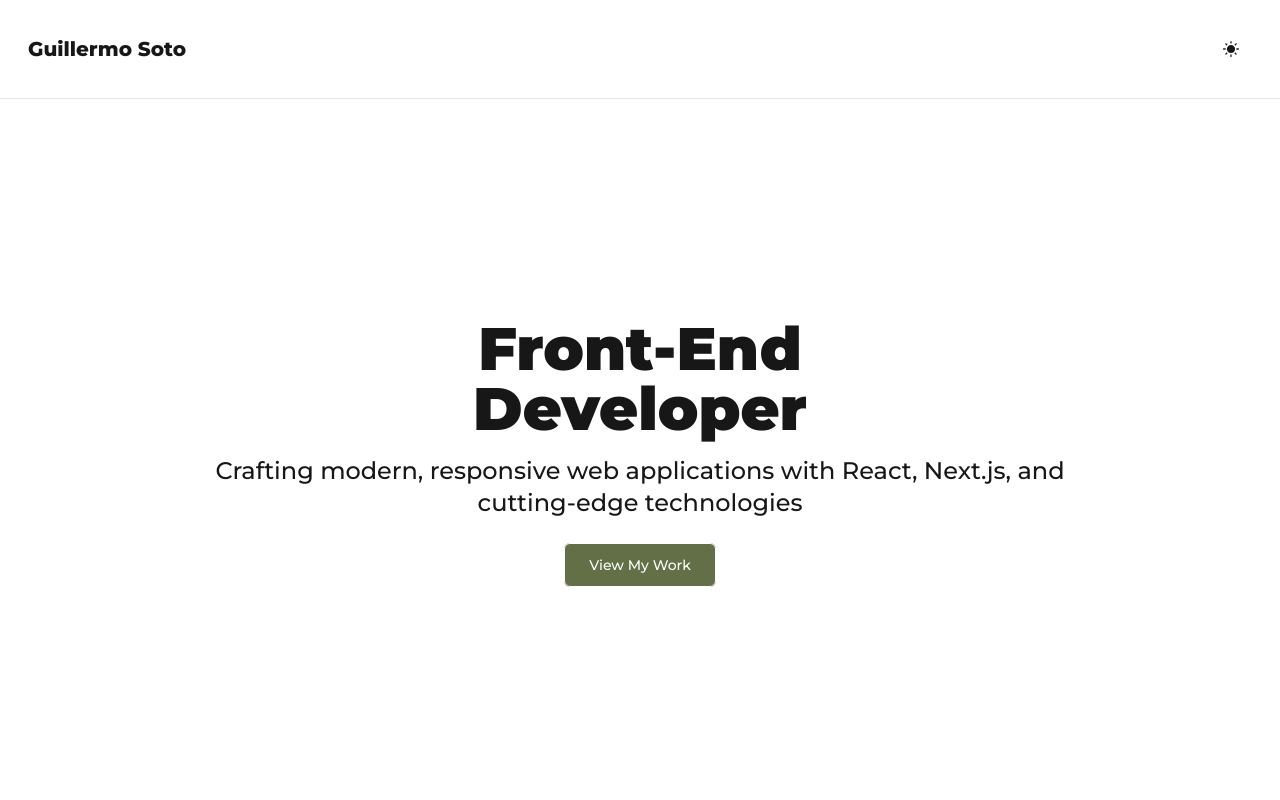
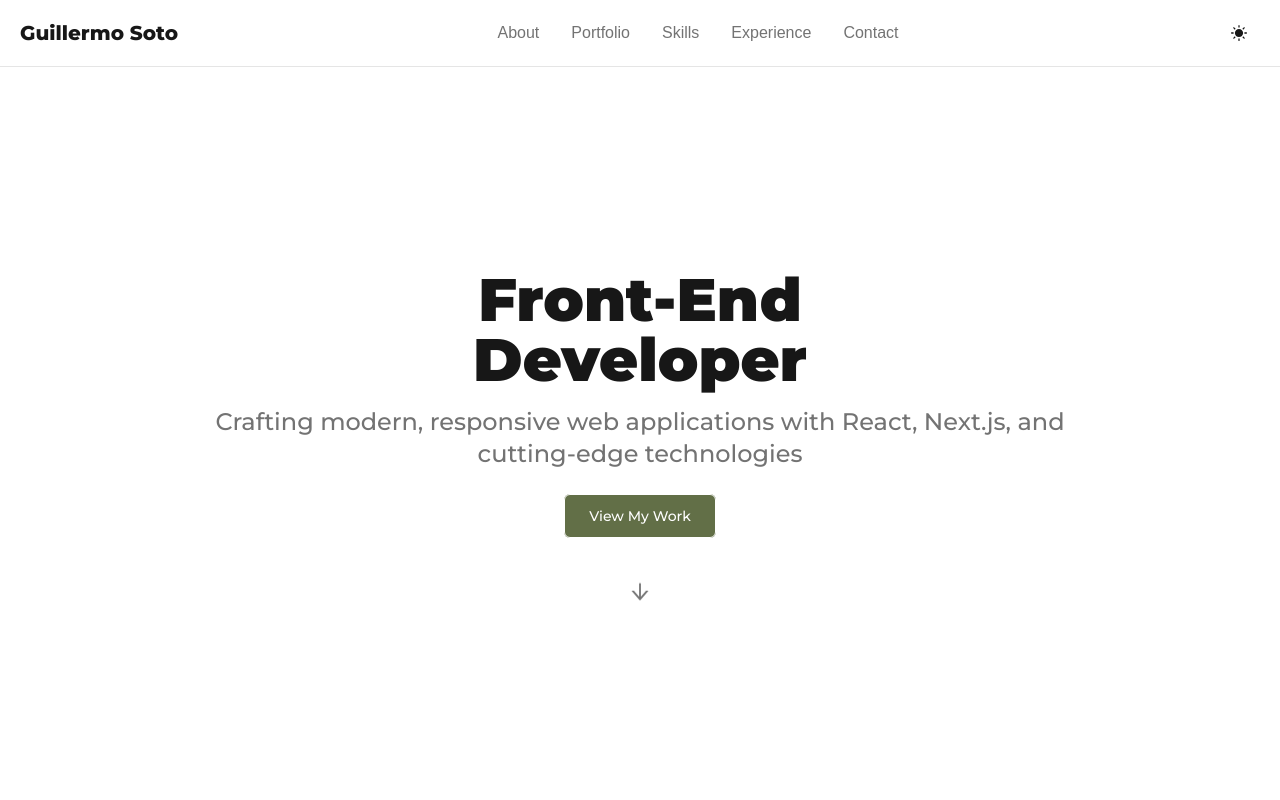
Before and after one commit to GuillermoSM5/portafolio_v2, a Next.js app: page / in a window 1280 px wide. Shown: the top 800 px of the page. Built offline with nearby package versions, Linux system fonts and the light colour scheme.

Commit message:
feat: create nav bar for a desktop screen

```diff
--- a/src/app/components/Header.tsx
+++ b/src/app/components/Header.tsx
@@ -1,11 +1,31 @@
 import { AiFillSun } from "react-icons/ai";
 
+const navItems = [
+    { href: "#about", label: "About" },
+    { href: "#portfolio", label: "Portfolio" },
+    { href: "#skills", label: "Skills" },
+    { href: "#experience", label: "Experience" },
+    { href: "#contact", label: "Contact" },
+]
+
+
 const Header = () => {
-    return (<div className="border-b border-border">
-        <div className=" m-auto container p-7 flex justify-between">
+    return (<div className="border-b border-border bg-background/80 fixed top-0 w-full backdrop-blur-sm z-50">
+        <div className=" m-auto container px-5 py-3 flex justify-between">
             <p className="font-extrabold text-xl font-mont flex items-center">
                 Guillermo Soto
             </p>
+            <div className="hidden md:flex items-center space-x-8">
+                {
+                    navItems.map((item) => <a
+                        key={item.href}
+                        href={item.href}
+                        className="text-muted-foreground hover:text-foreground transition-colors duration-200"
+                    >
+                        {item.label}
+                    </a>)
+                }
+            </div>
             <div className="flex items-center p-3 rounded-xl hover:text-(--color-background) hover:bg-(--primary-color)   cursor-pointer">
                 <AiFillSun className="text-lg" />
             </div>
--- a/src/app/components/Presentation.tsx
+++ b/src/app/components/Presentation.tsx
@@ -1,17 +1,21 @@
+import { AiOutlineArrowDown } from "react-icons/ai";
 import ButtonGsm from "./ButtonGsm";
 
 const Presentation = () => {
     return (
 
-        <div className="container min-h-[calc(100vh-100px)] grid items-center justify-items-center">
+        <div className="container min-h-screen grid items-center justify-items-center">
             <div className="font-mont text-6xl font-black  text-center ">
                 <p>Front-End</p>
                 <p>Developer</p>
                 <div className="text-2xl font-medium w-[80%] m-auto pt-4">
-                    <p>Crafting modern, responsive web applications with React, Next.js, and cutting-edge technologies</p>
+                    <p className="text-muted-foreground">Crafting modern, responsive web applications with React, Next.js, and cutting-edge technologies</p>
                 </div>
                 <div>
                     <ButtonGsm />
+                </div>
+                <div className="absolute bottom-[12rem] left-1/2 transform -translate-x-1/2 animate-bounce">
+                    <AiOutlineArrowDown className="h-6 w-6 text-muted-foreground" />
                 </div>
             </div>
         </div>
--- a/src/app/globals.css
+++ b/src/app/globals.css
@@ -3,6 +3,7 @@
 :root {
   --background: #ffffff;
   --foreground: #171717;
+  --muted-foreground: #737373;
   --border: #e5e5e5;
   --p-color: #626F47;
 }
@@ -10,6 +11,7 @@
 @theme inline {
   --color-background: var(--background);
   --color-foreground: var(--foreground);
+  --color-muted-foreground: var(--muted-foreground);
   --font-mont: var(--font-montserrat);
   --font-open: var(--font-open-sans);
   --color-border: var(--border);
@@ -22,6 +24,7 @@
     --foreground: #ededed;
     --border: #404040;
     --p-color: #626F47;
+    --muted-foreground: #A6A6A6;
   }
 }
 
```
